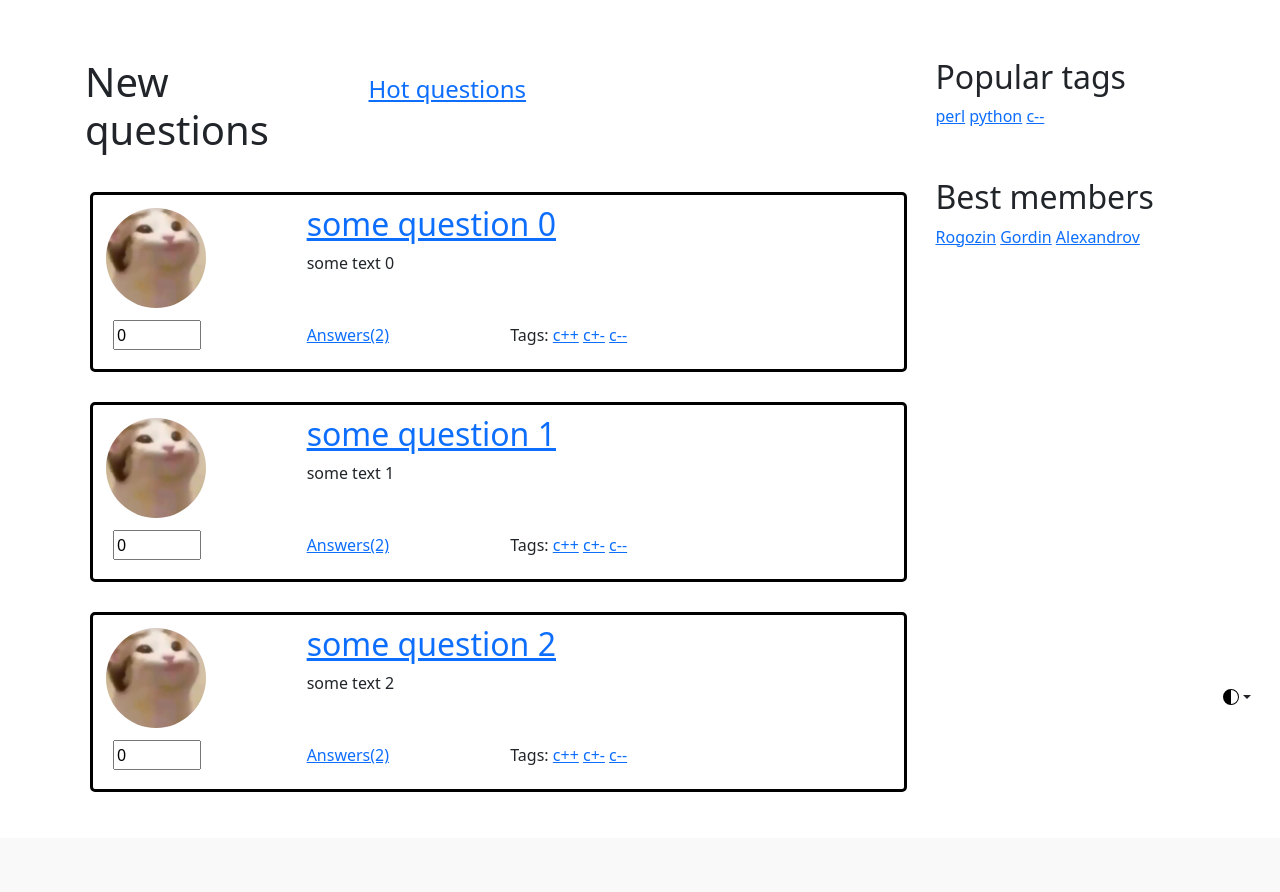
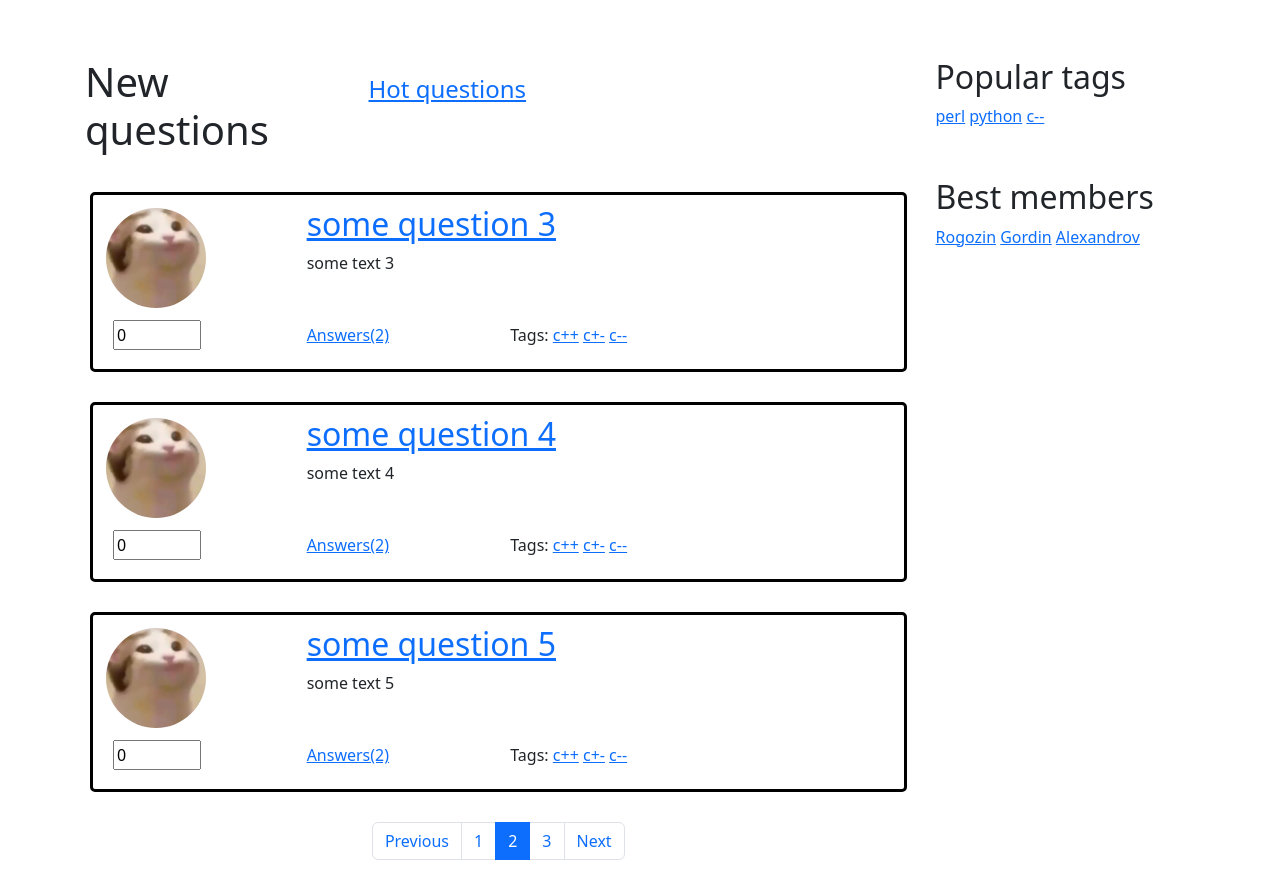
Before and after one commit to 1qwaka/tp-web-spring-2023, a Django app: page /?page=2 in a window 1280 px wide. Shown: the part 66-958 px from the top of the page. Before the commit the page ends 858 px from the top, so only its background shows below. Run offline with Django 4.2, Linux system fonts and the light colour scheme; some libraries are stand-ins or nearby versions.

Commit message:
pagination added

```diff
--- a/askme/models.py
+++ b/askme/models.py
@@ -6,5 +6,5 @@ QUESTIONS = [
         "title": f"some question {i}",
         "text": f"some text {i}",
         "id": i,
-    } for i in range(3)
+    } for i in range(30)
 ]
--- /dev/null
+++ b/askme/urls.py
@@ -0,0 +1,15 @@
+from django.urls import path
+from . import views
+
+
+
+urlpatterns = [
+    path("", views.index, name="index"),
+    path("question/<int:question_id>", views.question, name="question"),
+    path("hot/", views.hot, name="hot"),
+    path("tag/<str:tag_name>", views.tag, name="tag"),
+    path("login/", views.login, name="login"),
+    path("signup/", views.signup, name="signup"),
+    path("ask/", views.ask, name="ask"),
+    path("settings/", views.settings, name="settings"),
+]
--- a/askme/views.py
+++ b/askme/views.py
@@ -1,25 +1,64 @@
-from django.http import HttpResponse
+from django.http import HttpResponse, Http404
 from django.shortcuts import render
 from . import models
+from django.core.paginator import Paginator, InvalidPage
 
 
 # Create your views here.
 
 def index(request):
-    return render(request, "index.html", {"questions": models.QUESTIONS})
+    p = Paginator(models.QUESTIONS, 3)
+
+    page = request.GET.get("page")
+
+    if page is None:
+        page = 1
+
+    try:
+        page_obj = p.page(page)
+    except InvalidPage:
+        page_obj = p.page(1)
+
+    return render(request, "index.html", {"page_obj": page_obj})
+
+
+def hot(request):
+    p = Paginator(models.QUESTIONS, 3)
+
+    page = request.GET.get("page")
+
+    if page is None:
+        page = 1
+
+    try:
+        page_obj = p.page(page)
+    except InvalidPage:
+        page_obj = p.page(1)
+
+    return render(request, "hot.html", {"page_obj": page_obj})
+
+
+def tag(request, tag_name):
+    p = Paginator(models.QUESTIONS, 3)
+
+    page = request.GET.get("page")
+
+    if page is None:
+        page = 1
+
+    try:
+        page_obj = p.page(page)
+    except InvalidPage:
+        page_obj = p.page(1)
+
+
+    return render(request, "questions_tag.html", {"page_obj": page_obj, "tag_name": tag_name})
 
 
 def question(request, question_id):
     context = {"question": models.QUESTIONS[min(len(models.QUESTIONS) - 1, question_id)]}
     return render(request, "question.html", context)
 
-
-def hot(request):
-    return render(request, "hot.html", {"questions": models.QUESTIONS})
-
-
-def tag(request, tag_name):
-    return render(request, "questions_tag.html", {"questions": models.QUESTIONS, "tag_name": tag_name})
 
 
 def login(request):
@@ -36,3 +75,8 @@ def ask(request):
 
 def settings(request):
     return render(request, "settings.html")
+
+
+def paginate(objects_list, request, per_page=10):
+    # do smth with Paginator, etc…
+    return page
--- a/asksus/urls.py
+++ b/asksus/urls.py
@@ -15,17 +15,10 @@ Including another URLconf
     2. Add a URL to urlpatterns:  path('blog/', include('blog.urls'))
 """
 from django.contrib import admin
-from django.urls import path
+from django.urls import path, include
 from askme import views
 
 urlpatterns = [
-    path("", views.index, name="index"),
-    path("question/<int:question_id>", views.question, name="question"),
-    path("hot/", views.hot, name="hot"),
-    path("tag/<str:tag_name>", views.tag, name="tag"),
-    path("login/", views.login, name="login"),
-    path("signup/", views.signup, name="signup"),
-    path("ask/", views.ask, name="ask"),
-    path("settings/", views.settings, name="settings"),
+    path("", include("askme.urls")),
     path('admin/', admin.site.urls),
 ]
--- a/templates/hot.html
+++ b/templates/hot.html
@@ -11,9 +11,10 @@
     </div>
 </div>
 
-{% for question in questions %}
+{% for question in page_obj %}
   {% include "inc/question_item.html" %}
 {% endfor %}
 
+{% include "inc/paginator.html" %}
 
 {% endblock %}
--- a/templates/inc/base.html
+++ b/templates/inc/base.html
@@ -38,54 +38,6 @@
                 d="M8 12a4 4 0 1 0 0-8 4 4 0 0 0 0 8zM8 0a.5.5 0 0 1 .5.5v2a.5.5 0 0 1-1 0v-2A.5.5 0 0 1 8 0zm0 13a.5.5 0 0 1 .5.5v2a.5.5 0 0 1-1 0v-2A.5.5 0 0 1 8 13zm8-5a.5.5 0 0 1-.5.5h-2a.5.5 0 0 1 0-1h2a.5.5 0 0 1 .5.5zM3 8a.5.5 0 0 1-.5.5h-2a.5.5 0 0 1 0-1h2A.5.5 0 0 1 3 8zm10.657-5.657a.5.5 0 0 1 0 .707l-1.414 1.415a.5.5 0 1 1-.707-.708l1.414-1.414a.5.5 0 0 1 .707 0zm-9.193 9.193a.5.5 0 0 1 0 .707L3.05 13.657a.5.5 0 0 1-.707-.707l1.414-1.414a.5.5 0 0 1 .707 0zm9.193 2.121a.5.5 0 0 1-.707 0l-1.414-1.414a.5.5 0 0 1 .707-.707l1.414 1.414a.5.5 0 0 1 0 .707zM4.464 4.465a.5.5 0 0 1-.707 0L2.343 3.05a.5.5 0 1 1 .707-.707l1.414 1.414a.5.5 0 0 1 0 .708z"/>
     </symbol>
 </svg>
-
-<div class="dropdown position-fixed bottom-0 end-0 mb-3 me-3 bd-mode-toggle">
-    <button class="btn btn-bd-primary py-2 dropdown-toggle d-flex align-items-center" id="bd-theme" type="button"
-            aria-expanded="false" data-bs-toggle="dropdown" aria-label="Toggle theme (auto)">
-        <svg class="bi my-1 theme-icon-active" width="1em" height="1em">
-            <use href="#circle-half"></use>
-        </svg>
-        <span class="visually-hidden" id="bd-theme-text">Toggle theme</span>
-    </button>
-    <ul class="dropdown-menu dropdown-menu-end shadow" aria-labelledby="bd-theme-text">
-        <li>
-            <button type="button" class="dropdown-item d-flex align-items-center" data-bs-theme-value="light"
-                    aria-pressed="false">
-                <svg class="bi me-2 opacity-50 theme-icon" width="1em" height="1em">
-                    <use href="#sun-fill"></use>
-                </svg>
-                Light
-                <svg class="bi ms-auto d-none" width="1em" height="1em">
-                    <use href="#check2"></use>
-                </svg>
-            </button>
-        </li>
-        <li>
-            <button type="button" class="dropdown-item d-flex align-items-center" data-bs-theme-value="dark"
-                    aria-pressed="false">
-                <svg class="bi me-2 opacity-50 theme-icon" width="1em" height="1em">
-                    <use href="#moon-stars-fill"></use>
-                </svg>
-                Dark
-                <svg class="bi ms-auto d-none" width="1em" height="1em">
-                    <use href="#check2"></use>
-                </svg>
-            </button>
-        </li>
-        <li>
-            <button type="button" class="dropdown-item d-flex align-items-center active" data-bs-theme-value="auto"
-                    aria-pressed="true">
-                <svg class="bi me-2 opacity-50 theme-icon" width="1em" height="1em">
-                    <use href="#circle-half"></use>
-                </svg>
-                Auto
-                <svg class="bi ms-auto d-none" width="1em" height="1em">
-                    <use href="#check2"></use>
-                </svg>
-            </button>
-        </li>
-    </ul>
-</div>
 
 
 <header>
--- /dev/null
+++ b/templates/inc/paginator.html
@@ -0,0 +1,20 @@
+<nav>
+    <ul class="pagination justify-content-center">
+        {% if page_obj.has_previous %}
+            <li class="page-item"><a class="page-link" href="?page={{ page_obj.previous_page_number }}">Previous</a>
+            </li>
+            <li class="page-item"><a class="page-link"
+                                     href="?page={{ page_obj.previous_page_number }}">{{ page_obj.previous_page_number }}</a>
+            </li>
+
+        {% endif %}
+        <li class="page-item active"><span class="page-link">{{ page_obj.number }}</span></li>
+        {% if page_obj.has_next %}
+            <li class="page-item"><a class="page-link"
+                                     href="?page={{ page_obj.next_page_number }}">{{ page_obj.next_page_number }}</a>
+            </li>
+            <li class="page-item"><a class="page-link" href="?page={{ page_obj.next_page_number }}">Next</a></li>
+
+        {% endif %}
+    </ul>
+</nav>
--- a/templates/index.html
+++ b/templates/index.html
@@ -11,9 +11,11 @@
     </div>
 </div>
 
-{% for question in questions %}
+{% for question in page_obj %}
   {% include "inc/question_item.html" %}
 {% endfor %}
 
+{% include "inc/paginator.html" %}
+
 
 {% endblock %}
--- a/templates/questions_tag.html
+++ b/templates/questions_tag.html
@@ -10,9 +10,11 @@
 </div>
 
 
-{% for question in questions %}
+{% for question in page_obj %}
     {% include "inc/question_item.html" %}
 {% endfor %}
 
+{% include "inc/paginator.html" %}
+
 
 {% endblock %}
```
Also changed, not shown: templates/styles.css (deleted, +0 -50 lines).
